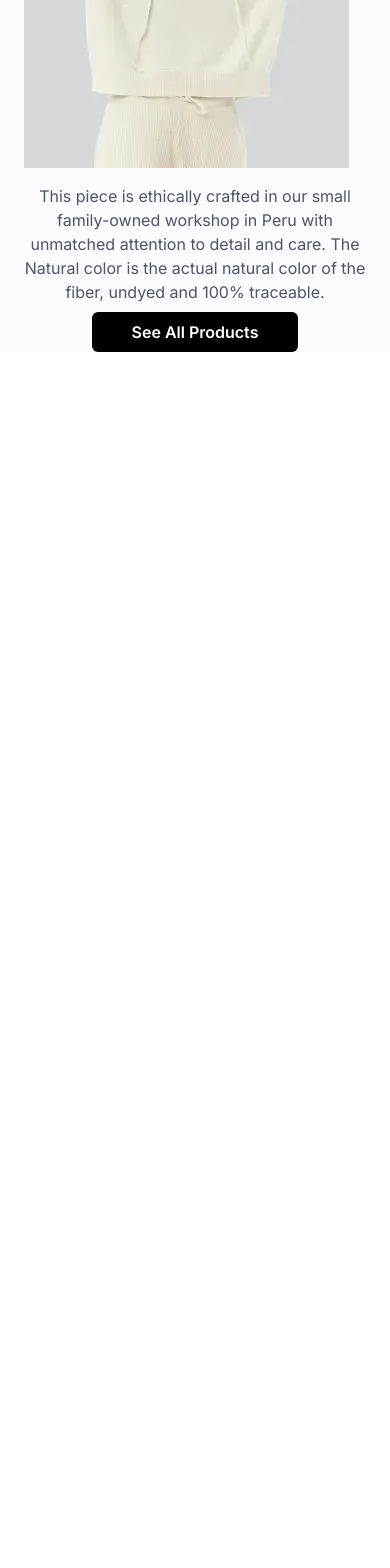
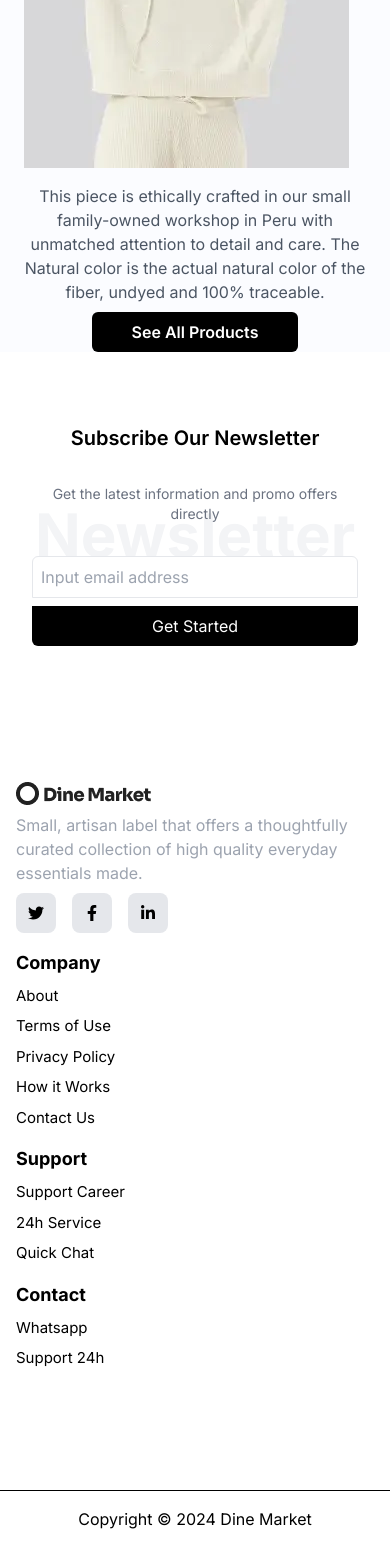
Before and after one commit to iamasadshah/piaic-q2-project, a Next.js app: page / in a window 390 px wide. Shown: the part 3346-4914 px from the top of the page. Before the commit the page ends 3714 px from the top, so only its background shows below. Built offline with nearby package versions, Linux system fonts and the light colour scheme.

Commit message:
Home Page UI Complete

```diff
--- /dev/null
+++ b/src/app/components/Copyright.tsx
@@ -0,0 +1,12 @@
+import React from "react";
+
+const Copyright = () => {
+  return (
+    <div className="text-center py-10">
+      <hr className="w-full border-t border-black  mb-4" />
+      <p>Copyright © 2024 Dine Market</p>
+    </div>
+  );
+};
+
+export default Copyright;
--- /dev/null
+++ b/src/app/components/Footer.tsx
@@ -0,0 +1,55 @@
+import React from "react";
+
+import { FaFacebookF, FaLinkedinIn, FaTwitter } from "react-icons/fa";
+
+const Footer = () => {
+  return (
+    <div className="px-4 my-20  md:grid md:grid-cols-2 md:gap-x-44 md:justify-center md:items-center md:px-24 lg:grid-cols-4 lg:gap-x-10  lg:items-start lg:justify-center">
+      <div className="space-y-2 mb-4">
+        <img src="Logo.webp" />
+        <p className="text-gray-400">
+          Small, artisan label that offers a thoughtfully curated collection of
+          high quality everyday essentials made.
+        </p>
+        <div className="flex gap-x-4">
+          <div className="rounded-lg bg-gray-200 p-3">
+            <FaTwitter />
+          </div>
+          <div className="rounded-lg bg-gray-200 p-3">
+            <FaFacebookF />
+          </div>
+          <div className="rounded-lg bg-gray-200 p-3">
+            <FaLinkedinIn />
+          </div>
+        </div>
+      </div>
+      <div className="space-y-2 lg:ml-auto mb-4">
+        <h4 className="text-lg font-bold">Company</h4>
+        <ul className="text-[15px] space-y-2">
+          <li>About</li>
+          <li>Terms of Use</li>
+          <li>Privacy Policy</li>
+          <li>How it Works</li>
+          <li>Contact Us</li>
+        </ul>
+      </div>
+      <div className="space-y-2 lg:ml-auto mb-4">
+        <h4 className="text-lg font-bold">Support</h4>
+        <ul className="text-[15px] space-y-2">
+          <li>Support Career</li>
+          <li>24h Service</li>
+          <li>Quick Chat</li>
+        </ul>
+      </div>
+      <div className="space-y-2 lg:ml-auto">
+        <h4 className="text-lg font-bold">Contact</h4>
+        <ul className="text-[15px] space-y-2">
+          <li>Whatsapp</li>
+          <li>Support 24h</li>
+        </ul>
+      </div>
+    </div>
+  );
+};
+
+export default Footer;
--- a/src/app/components/Navbar.tsx
+++ b/src/app/components/Navbar.tsx
@@ -19,7 +19,7 @@ const Navbar = () => {
   return (
     <>
       {/* Large and Tablet Screen Navbar */}
-      <div className="hidden lg:flex justify-between py-5 items-center px-24 bg-white space-x-4 ">
+      <div className="hidden lg:flex justify-between py-5 items-center px-24 bg-white space-x-4 sticky top-0 z-20">
         <img
           src="Logo.webp"
           alt="logo"
@@ -27,18 +27,18 @@ const Navbar = () => {
           height={80}
           className="w-36"
         />
-        <div className="flex gap-8 lg:gap-5 text-[13px]  lg:text-[15px] ">
+        <div className="flex gap-5 text-[15px] ">
           <a href="/">Female</a>
           <a href="/">Male</a>
           <a href="/">Kids</a>
           <a href="/">All Products</a>
         </div>
-        <div className="flex border border-gray-300 rounded-md bg-white lg:w-[30%] xl:w-[35%]">
+        <div className="flex border border-gray-300 rounded-md bg-white w-[35%]">
           <div className="flex items-center p-1 w-full">
             <CiSearch />
             <input
               type="text"
-              className=" text-xs w-full pl-2"
+              className="text-xs w-full pl-2"
               placeholder="What You Looking for"
             />
           </div>
@@ -66,7 +66,7 @@ const Navbar = () => {
       </div>
 
       {mobileMenuOpen && (
-        <div className="lg:hidden flex flex-col space-y-8 p-4 bg-white h-screen py-20 md:py-32 items-center ">
+        <div className="lg:hidden flex flex-col space-y-8 p-4 bg-white h-screen py-20 md:py-32 items-center">
           <a href="" className="flex justify-center">
             <div className="bg-gray-200 rounded-full p-3 relative">
               <FiShoppingCart className="text-2xl" />
@@ -79,7 +79,6 @@ const Navbar = () => {
           <a href="/">Male</a>
           <a href="/">Kids</a>
           <a href="/">All Products</a>
-          <div className="flex  rounded-md bg-white w-full"></div>
         </div>
       )}
     </>
--- /dev/null
+++ b/src/app/components/Newsletter.tsx
@@ -0,0 +1,34 @@
+import React from "react";
+
+const Newsletter = () => {
+  return (
+    <div className="relative flex flex-col items-center justify-center py-10 px-4">
+      {/* Background text */}
+      <h1 className="absolute text-6xl sm:text-[6rem] md:text-7xl lg:text-[7rem] font-bold text-gray-100  text-center z-0">
+        Newsletter
+      </h1>
+
+      {/* Foreground content */}
+      <div className="relative z-10 bg-transparent p-4 sm:p-6 text-center max-w-md w-full lg:space-y-10 space-y-8">
+        <h2 className="text-xl sm:text-2xl font-semibold">
+          Subscribe Our Newsletter
+        </h2>
+        <p className="text-gray-500 text-sm sm:text-base">
+          Get the latest information and promo offers directly
+        </p>
+        <div className="mt-4 flex flex-col sm:flex-row items-center w-full">
+          <input
+            type="email"
+            placeholder="Input email address"
+            className="border p-2 sm:p-3 w-full sm:flex-1 rounded-t-md sm:rounded-l-md sm:rounded-tr-none sm:rounded-br-none focus:outline-none"
+          />
+          <button className="bg-black text-white p-2 sm:p-3 w-full sm:w-auto rounded-b-md sm:rounded-r-md sm:rounded-bl-none sm:rounded-tl-none mt-2 sm:mt-0">
+            Get Started
+          </button>
+        </div>
+      </div>
+    </div>
+  );
+};
+
+export default Newsletter;
--- a/src/app/components/Unique.tsx
+++ b/src/app/components/Unique.tsx
@@ -2,7 +2,7 @@ import React from "react";
 
 const Unique = () => {
   return (
-    <div className="mt-20 mb-4 md:px-16 lg:mt-36">
+    <div className="mt-20 mb-4 md:px-16 lg:mt-36 md:mt-24">
       <div className="px-6 bg-[#FBFCFF] md:px-16 relative pt-24 lg:grid lg:grid-cols-2 lg:gap-x-20 ">
         <h1 className="text-3xl font-bold row-span-2 md:text-5xl absolute xxxs:-mt-24 xxs:-mt-24 xs:-mt-20 md:-mt-32 lg:m-0 lg:text-right lg:-mt-8">
           Unique and Authentic Vintage Designer Jewellery
--- /dev/null
+++ b/src/app/components/Wrappper.tsx
@@ -0,0 +1,7 @@
+import React from "react";
+
+const Wrappper = () => {
+  return <div className=""></div>;
+};
+
+export default Wrappper;
--- a/src/app/page.tsx
+++ b/src/app/page.tsx
@@ -1,4 +1,7 @@
+import Copyright from "./components/Copyright";
+import Footer from "./components/Footer";
 import Hero from "./components/Hero";
+import Newsletter from "./components/Newsletter";
 import Products from "./components/Products";
 
 import Promotions from "./components/Promotions";
@@ -11,6 +14,9 @@ export default function Home() {
       <Promotions />
       <Products />
       <Unique />
+      <Newsletter />
+      <Footer />
+      <Copyright />
     </>
   );
 }
```
